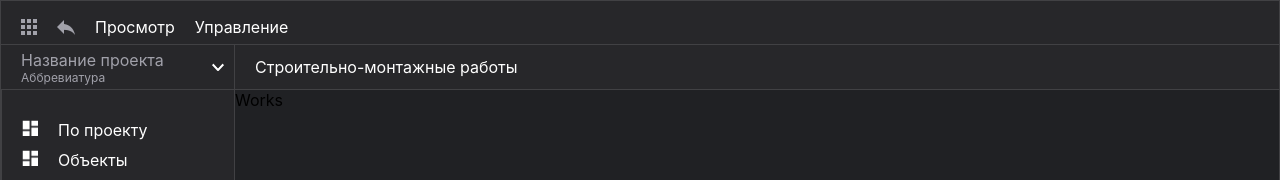
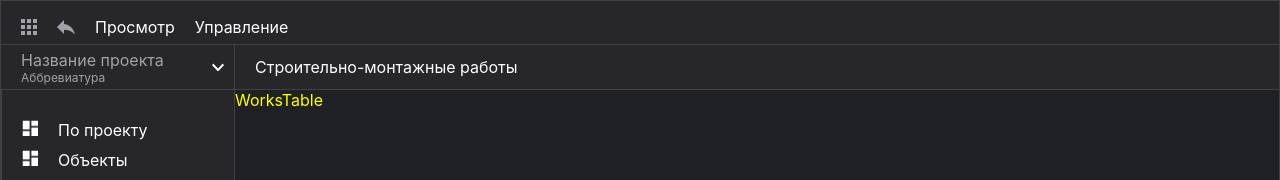
Before and after one commit to SRGREEN90/TestApp, a React (Create React App) app: page / in a window 1280 px wide. Shown: the top 180 px of the page. Built offline with nearby package versions, Linux system fonts and the light colour scheme.

Commit message:
Added new component "WorksTable"

```diff
--- a/src/App.tsx
+++ b/src/App.tsx
@@ -4,7 +4,7 @@ import grid from "./components/assets/grid.png";
 import backArrow from "./components/assets/backArrow.png";
 import arrow from "./components/assets/arrow.png";
 import {Navbar} from "./components/navbar/Navbar";
-import {Works} from "./components/worksDescription/Works";
+import {WorksList} from "./components/worksDescription/WorksList";
 
 const App = () => {
     const projectNames = [
@@ -60,7 +60,7 @@ const App = () => {
                 />
             </nav>
             <div className={s.main}>
-                   <Works />
+                   <WorksList />
             </div>
         </div>
     );
--- a/src/components/worksDescription/Works.module.scss
+++ /dev/null
@@ -1,3 +0,0 @@
-.main{
-
-}
--- a/src/components/worksDescription/Works.tsx
+++ /dev/null
@@ -1,16 +0,0 @@
-import React from 'react';
-import s from "./Works.module.scss"
-
-export const Works = () => {
-    return (
-        <div className={s.main}>
-
-
-
-            Works
-
-
-        </div>
-
-    )
-}
--- /dev/null
+++ b/src/components/worksDescription/WorksList.module.scss
@@ -0,0 +1,3 @@
+.main{
+display: flex;
+}
--- /dev/null
+++ b/src/components/worksDescription/WorksList.tsx
@@ -0,0 +1,15 @@
+import React from 'react';
+import s from "./WorksList.module.scss"
+import {WorksTable} from "./worksTable/WorksTable";
+
+export const WorksList = () => {
+    return (
+        <div className={s.main}>
+
+            <WorksTable/>
+
+
+        </div>
+
+    )
+}
--- /dev/null
+++ b/src/components/worksDescription/worksTable/WorksTable.module.scss
@@ -0,0 +1,3 @@
+.table{
+  color: yellow;
+}
--- /dev/null
+++ b/src/components/worksDescription/worksTable/WorksTable.tsx
@@ -0,0 +1,11 @@
+import React from 'react';
+import s from "./WorksTable.module.scss"
+
+export const WorksTable = () => {
+    return (
+        <div className={s.table}>
+            WorksTable
+        </div>
+
+    )
+}
```
